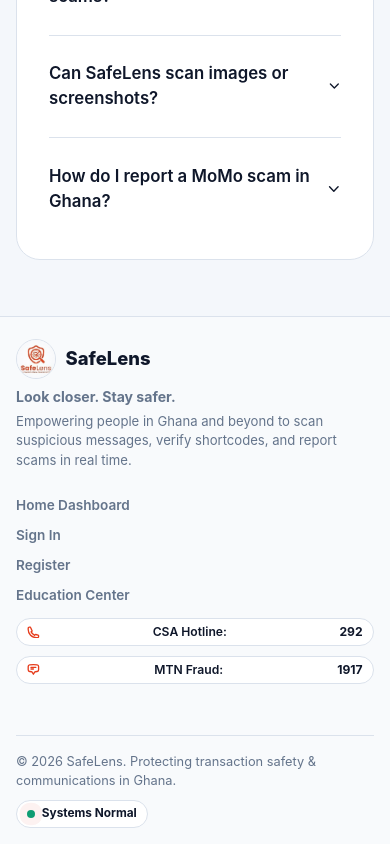
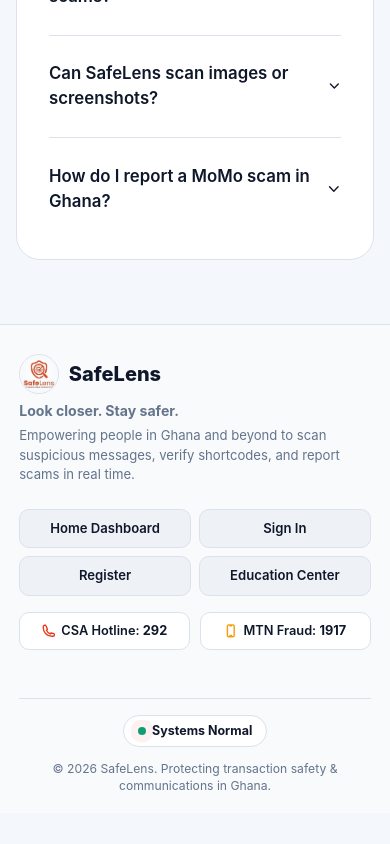
Before and after one commit to agudu50/SafeLens, a React (Vite) app in the folder client/: page / in a window 390 px wide. Shown: the part 4761-5605 px from the top of the page. After the commit the page ends 5574 px from the top, so only its background shows below. Built offline with nearby package versions, Linux system fonts and the light colour scheme.

Commit message:
enhanced login and register page

```diff
--- a/client/src/components/layout/Footer.jsx
+++ b/client/src/components/layout/Footer.jsx
@@ -7,9 +7,9 @@
         <div className="footer-main-row">
           {/* Brand & Mission */}
           <div className="footer-brand-block">
-            <div style={{ display: 'flex', alignItems: 'center', gap: '0.6rem', marginBottom: '0.4rem' }}>
-              <img src="/safelens-logo.png" alt="SafeLens" style={{ width: '40px', height: '40px', objectFit: 'cover', borderRadius: '50%', border: '1px solid var(--border)' }} />
-              <strong style={{ fontSize: '1.15rem', color: 'var(--text)', fontWeight: 800 }}>SafeLens</strong>
+            <div className="footer-logo-row">
+              <img src="/safelens-logo.png" alt="SafeLens" className="footer-logo-img" />
+              <strong className="footer-brand-title">SafeLens</strong>
             </div>
             <p className="footer-tagline">Look closer. Stay safer.</p>
             <p className="footer-desc">
@@ -20,34 +20,34 @@
           {/* Quick Links & Hotlines */}
           <div className="footer-right-block">
             <div className="footer-nav-links">
-              <Link to="/">Home Dashboard</Link>
+              <Link to="/" className="footer-nav-link">Home Dashboard</Link>
               {user ? (
                 <>
-                  <Link to="/scan">Scan Message</Link>
-                  <Link to="/history">Scan Logs</Link>
+                  <Link to="/scan" className="footer-nav-link">Scan Message</Link>
+                  <Link to="/history" className="footer-nav-link">Scan Logs</Link>
                 </>
               ) : (
                 <>
-                  <Link to="/login">Sign In</Link>
-                  <Link to="/register">Register</Link>
+                  <Link to="/login" className="footer-nav-link">Sign In</Link>
+                  <Link to="/register" className="footer-nav-link">Register</Link>
                 </>
               )}
-              <Link to="/about">Education Center</Link>
+              <Link to="/about" className="footer-nav-link">Education Center</Link>
             </div>
 
             <div className="footer-hotline-pills">
-              <span className="hotline-pill">
-                <svg fill="none" stroke="currentColor" strokeWidth="2.5" viewBox="0 0 24 24" style={{ width: '0.8rem', height: '0.8rem', color: 'var(--primary)' }}>
+              <a href="tel:292" className="hotline-pill hotline-pill--csa" title="Call CSA Ghana Hotline 292">
+                <svg fill="none" stroke="currentColor" strokeWidth="2.5" viewBox="0 0 24 24" style={{ width: '0.85rem', height: '0.85rem', color: 'var(--primary)' }}>
                   <path strokeLinecap="round" strokeLinejoin="round" d="M2.25 6.75c0 8.284 6.716 15 15 15h2.25a2.25 2.25 0 002.25-2.25v-1.372c0-.516-.351-.966-.852-1.091l-4.423-1.106c-.44-.11-.902.055-1.173.417l-.97 1.293c-2.826-1.47-5.114-3.758-6.584-6.584l1.293-.97c.363-.271.527-.734.417-1.173L6.963 3.102a1.125 1.125 0 00-1.091-.852H4.5A2.25 2.25 0 002.25 4.5v2.25z" />
                 </svg>
-                CSA Hotline: <strong>292</strong>
-              </span>
-              <span className="hotline-pill">
-                <svg fill="none" stroke="currentColor" strokeWidth="2.5" viewBox="0 0 24 24" style={{ width: '0.8rem', height: '0.8rem', color: 'var(--primary)' }}>
-                  <path strokeLinecap="round" strokeLinejoin="round" d="M7.5 8.25h9m-9 3H12m-9.75 1.51c0 1.6 1.123 2.994 2.707 3.227 1.129.166 2.27.293 3.423.379.35.026.67.21.865.501L12 21l2.755-4.133a1.14 1.14 0 01.865-.501 48.172 48.172 0 003.423-.379c1.584-.233 2.707-1.626 2.707-3.228V6.741c0-1.602-1.123-2.995-2.707-3.228A48.394 48.394 0 0012 3c-2.392 0-4.744.175-7.043.513C3.373 3.746 2.25 5.14 2.25 6.741v6.018z" />
+                <span>CSA Hotline: <strong>292</strong></span>
+              </a>
+              <a href="tel:1917" className="hotline-pill hotline-pill--mtn" title="Call MTN Fraud Hotline 1917">
+                <svg fill="none" stroke="currentColor" strokeWidth="2.5" viewBox="0 0 24 24" style={{ width: '0.85rem', height: '0.85rem', color: 'var(--warning)' }}>
+                  <path strokeLinecap="round" strokeLinejoin="round" d="M10.5 1.5H8.25A2.25 2.25 0 006 3.75v16.5a2.25 2.25 0 002.25 2.25h7.5A2.25 2.25 0 0018 20.25V3.75a2.25 2.25 0 00-2.25-2.25H13.5m-3 0V3h3V1.5m-3 0h3m-3 18.75h3" />
                 </svg>
-                MTN Fraud: <strong>1917</strong>
-              </span>
+                <span>MTN Fraud: <strong>1917</strong></span>
+              </a>
             </div>
           </div>
         </div>
--- a/client/src/index.css
+++ b/client/src/index.css
@@ -3472,3 +3472,118 @@
     font-size: 0.82rem !important;
   }
 }
+
+/* Mobile Responsive Footer Enhancements */
+.footer-logo-row {
+  display: flex;
+  align-items: center;
+  gap: 0.6rem;
+  margin-bottom: 0.4rem;
+}
+
+.footer-logo-img {
+  width: 40px;
+  height: 40px;
+  object-fit: cover;
+  border-radius: 50%;
+  border: 1px solid var(--border);
+}
+
+.footer-brand-title {
+  font-size: 1.25rem;
+  color: var(--text);
+  font-weight: 800;
+}
+
+@media (max-width: 768px) {
+  .site-footer {
+    padding: 1.8rem 0 1.2rem 0;
+    margin-top: 2rem;
+  }
+
+  .footer-shell {
+    padding: 0 1.2rem;
+  }
+
+  .footer-main-row {
+    flex-direction: column;
+    align-items: stretch;
+    gap: 1.5rem;
+  }
+
+  .footer-brand-block {
+    max-width: 100%;
+  }
+
+  .footer-right-block {
+    align-items: stretch;
+    width: 100%;
+    gap: 1rem;
+  }
+
+  .footer-nav-links {
+    display: grid;
+    grid-template-columns: repeat(auto-fit, minmax(130px, 1fr));
+    gap: 0.5rem;
+    width: 100%;
+  }
+
+  .footer-nav-link {
+    background: var(--surface-strong);
+    border: 1px solid var(--border);
+    padding: 0.55rem 0.75rem;
+    border-radius: 10px;
+    font-size: 0.82rem !important;
+    font-weight: 600;
+    text-align: center;
+    color: var(--text) !important;
+    transition: all 0.2s ease;
+    display: block;
+  }
+
+  .footer-nav-link:hover {
+    border-color: var(--primary);
+    background: var(--surface);
+  }
+
+  .footer-hotline-pills {
+    display: grid;
+    grid-template-columns: 1fr 1fr;
+    gap: 0.6rem;
+    width: 100%;
+  }
+
+  .hotline-pill {
+    width: 100%;
+    justify-content: center;
+    padding: 0.55rem 0.75rem;
+    border-radius: 10px;
+    font-size: 0.8rem;
+    text-decoration: none;
+    transition: all 0.2s ease;
+  }
+
+  .hotline-pill:hover {
+    border-color: var(--primary);
+    transform: translateY(-1px);
+  }
+
+  .footer-bottom-row {
+    flex-direction: column-reverse;
+    align-items: center;
+    text-align: center;
+    gap: 0.8rem;
+    margin-top: 1.2rem;
+    padding-top: 1rem;
+  }
+
+  .footer-bottom-row p {
+    font-size: 0.76rem;
+    line-height: 1.4;
+  }
+
+  .footer-status-pill {
+    padding: 0.35rem 0.85rem;
+    font-size: 0.78rem;
+  }
+}
```
